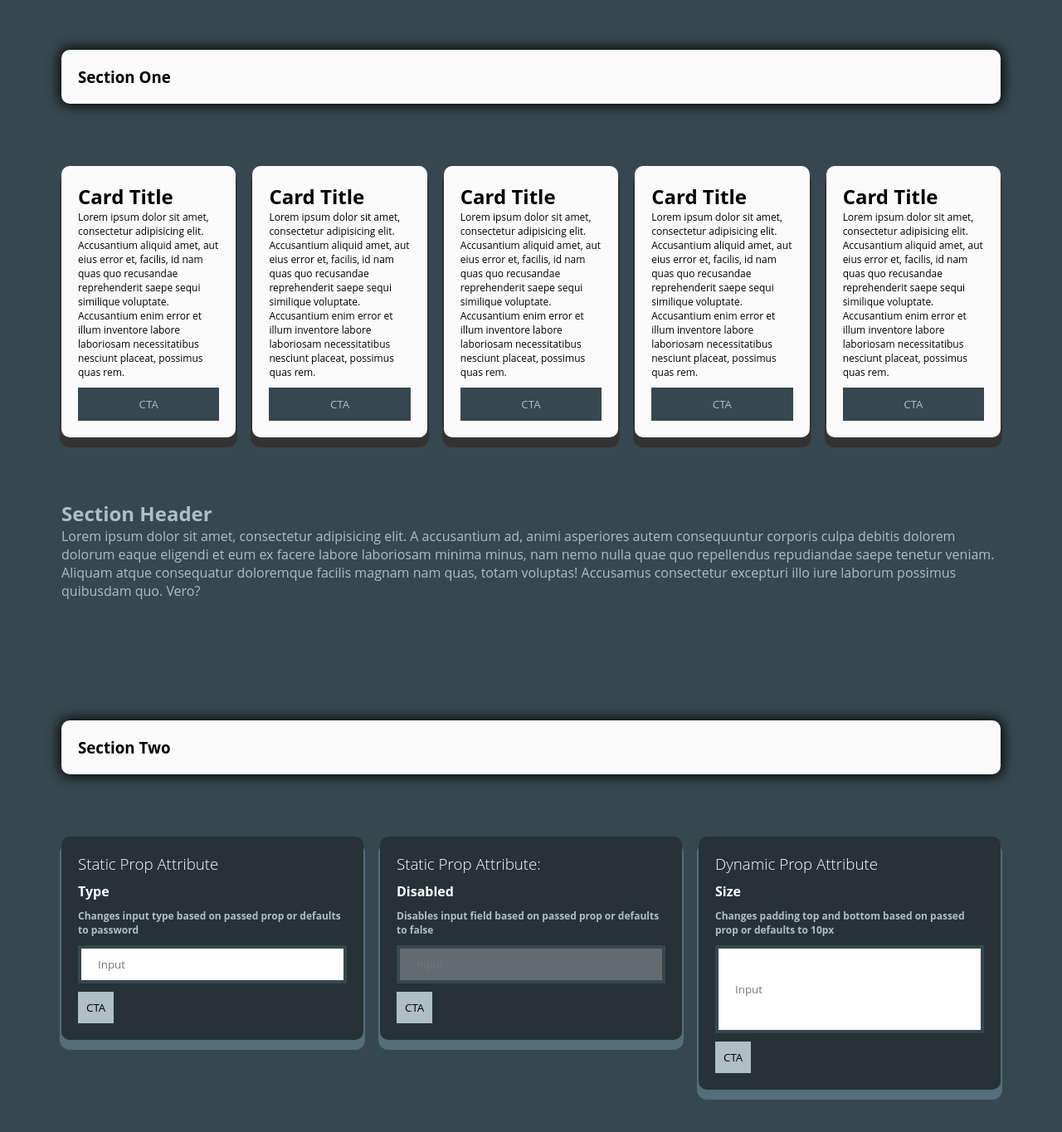
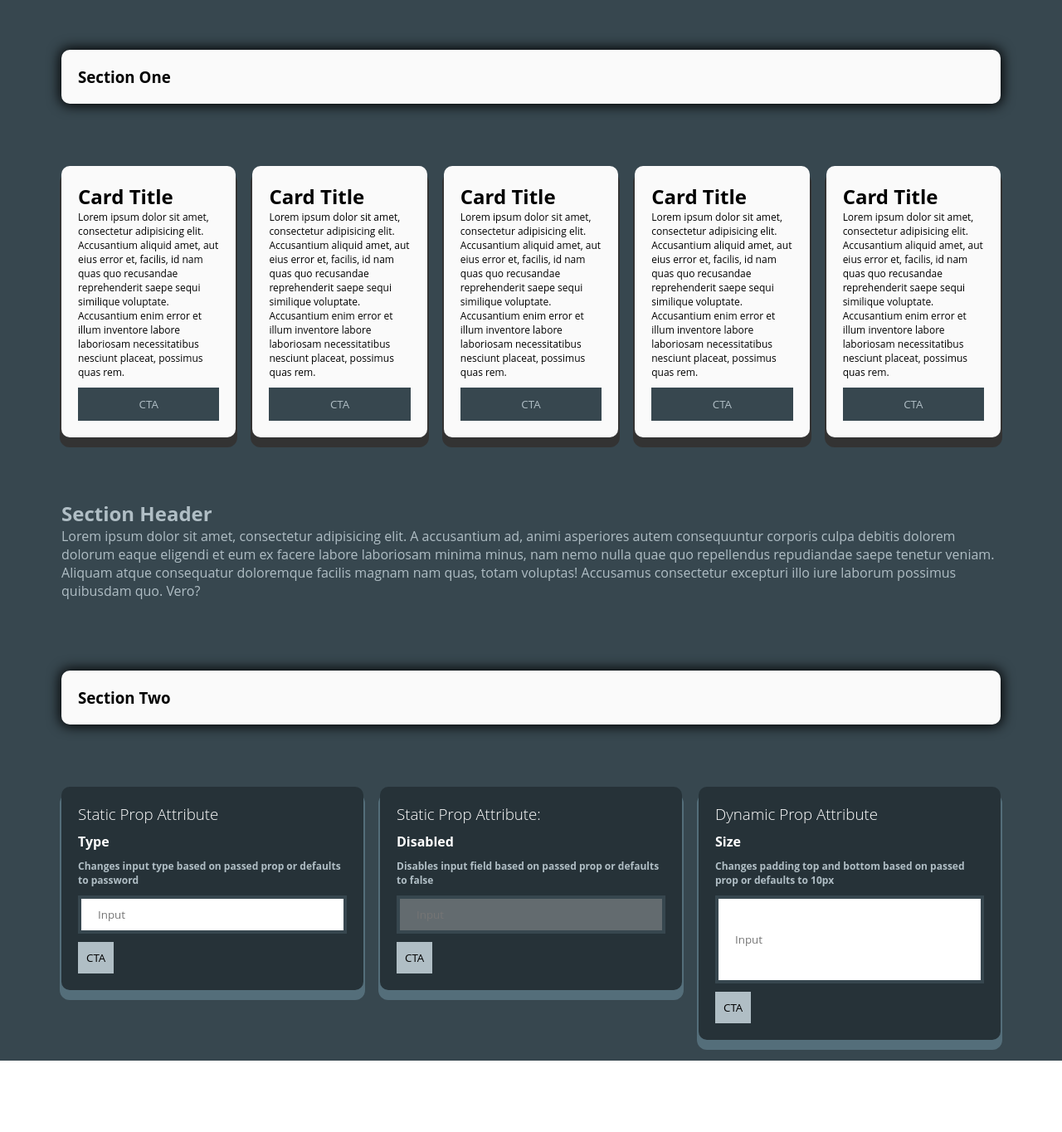
Before and after one commit to ghelanijimmy/styled-components, a React (Create React App) app: page / in a window 1280 px wide. Shown: the top 1364 px of the page at 83% size. After the commit the page ends 1278 px from the top, so only its background shows below. Built offline with nearby package versions, Linux system fonts and the light colour scheme.

Commit message:
style fix

```diff
--- a/src/app/main/MainStyledComponents.js
+++ b/src/app/main/MainStyledComponents.js
@@ -86,7 +86,7 @@ export const CardsWrapper = styled.section`
 
 export const CustomWrapper = styled(Wrapper)`
   & > div {
-    padding: initial 0;
+    padding: 0;
   }
   height: auto;
   min-height: 0;
```
